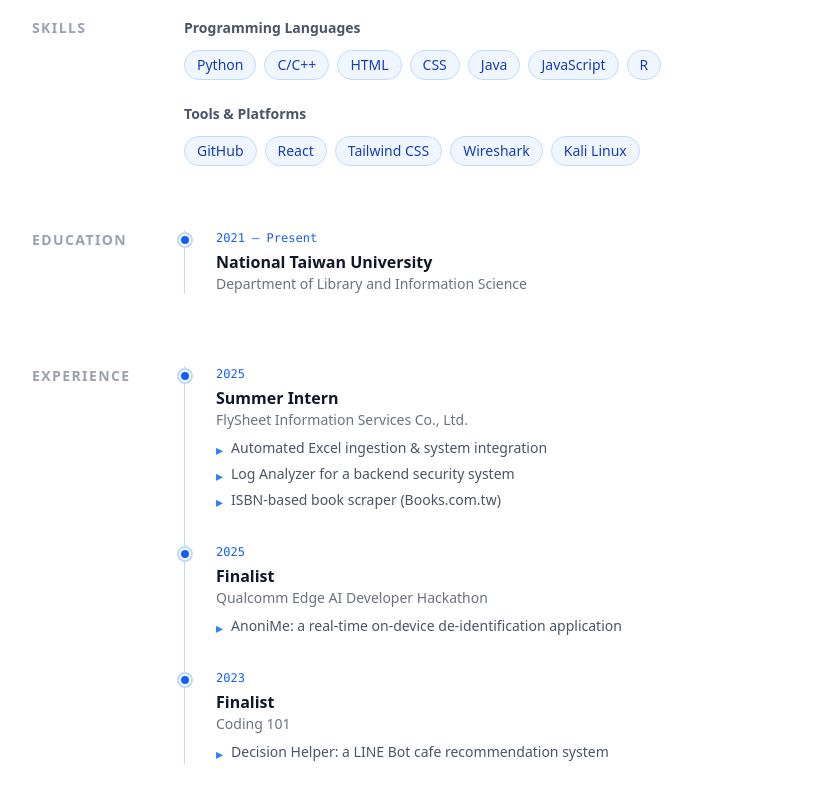
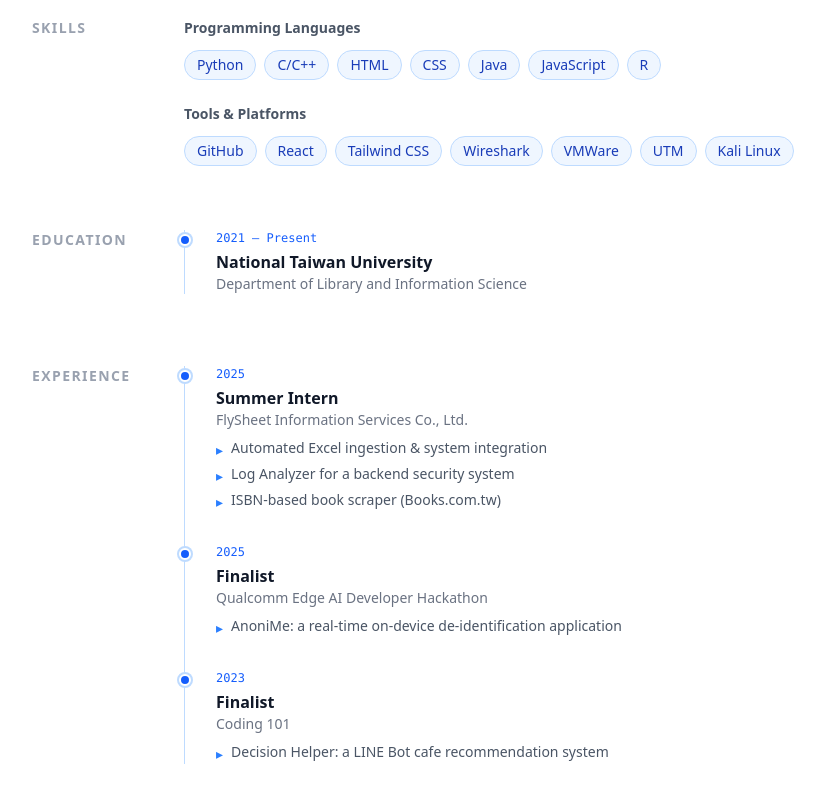
Before and after one commit to Lucas-Chu-0209/HackMyWayIn, a Next.js app: page / in a window 1280 px wide. Shown: the part 1178-1978 px from the top of the page, without its empty margins (64-889 px from the left). Built offline with nearby package versions, Linux system fonts and the light colour scheme.

Commit message:
modified skills block

```diff
--- a/src/content.ts
+++ b/src/content.ts
@@ -11,7 +11,7 @@ export const bio = `I'm a creative and innovative programmer with a growing focu
 
 export const skills = {
   languages: ["Python", "C/C++", "HTML", "CSS", "Java", "JavaScript", "R"],
-  tools: ["GitHub", "React", "Tailwind CSS", "Wireshark", "Kali Linux"],
+  tools: ["GitHub", "React", "Tailwind CSS", "Wireshark", "VMWare", "UTM", "Kali Linux"],
 };
 
 export const education = [
```
